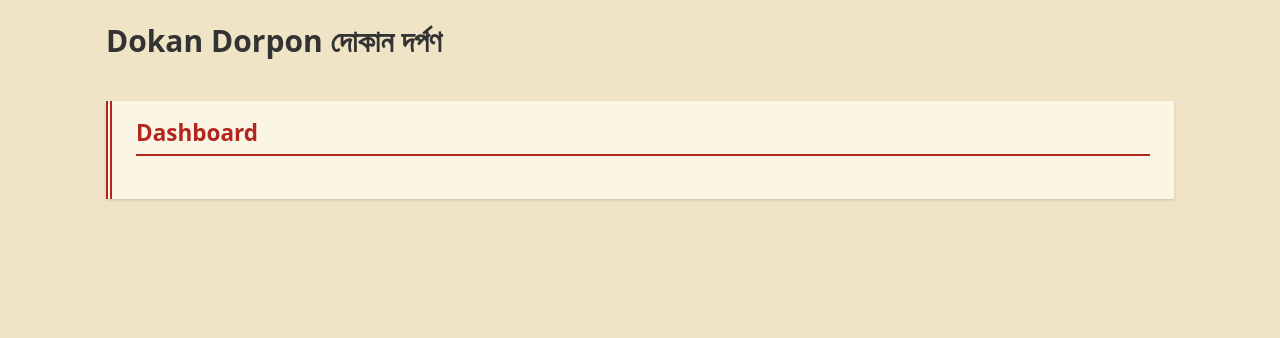
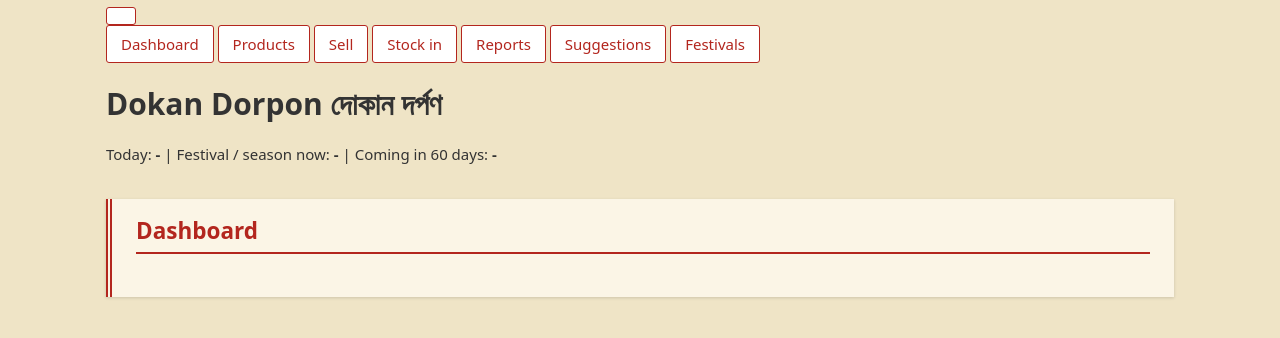
Before and after one commit to Arman9444/Dokan-Dorpon, a plain HTML site: page static/index.html in a window 1280 px wide. Drawn offline with Linux system fonts and the light colour scheme.

Commit message:
Added header menu and occasions line

```diff
--- a/static/index.html
+++ b/static/index.html
@@ -10,8 +10,28 @@
 <body>
   <header>
     <div class="wrap header-row">
+      <div class="menu">
+        <button id="menu-button" class="menu-button" aria-label="Menu" aria-expanded="false"
+                aria-controls="menu" onclick="toggleMenu()">
+          <span></span><span></span><span></span>
+        </button>
+        <nav id="menu">
+          <button data-tab="dashboard" class="active" onclick="showTab('dashboard')">Dashboard</button>
+          <button data-tab="products" onclick="showTab('products')">Products</button>
+          <button data-tab="sell" onclick="showTab('sell')">Sell</button>
+          <button data-tab="stock-in" onclick="showTab('stock-in')">Stock in</button>
+          <button data-tab="reports" onclick="showTab('reports')">Reports</button>
+          <button data-tab="suggestions" onclick="showTab('suggestions')">Suggestions</button>
+          <button data-tab="festivals" onclick="showTab('festivals')">Festivals</button>
+        </nav>
+      </div>
       <div>
         <h1>Dokan Dorpon <span class="bangla" lang="bn">দোকান দর্পণ</span></h1>
+        <p>
+          Today: <b id="today">-</b>
+          <span class="divider">|</span> Festival / season now: <b id="occasions">-</b>
+          <span class="divider">|</span> Coming in 60 days: <b id="upcoming">-</b>
+        </p>
       </div>
     </div>
   </header>
```
